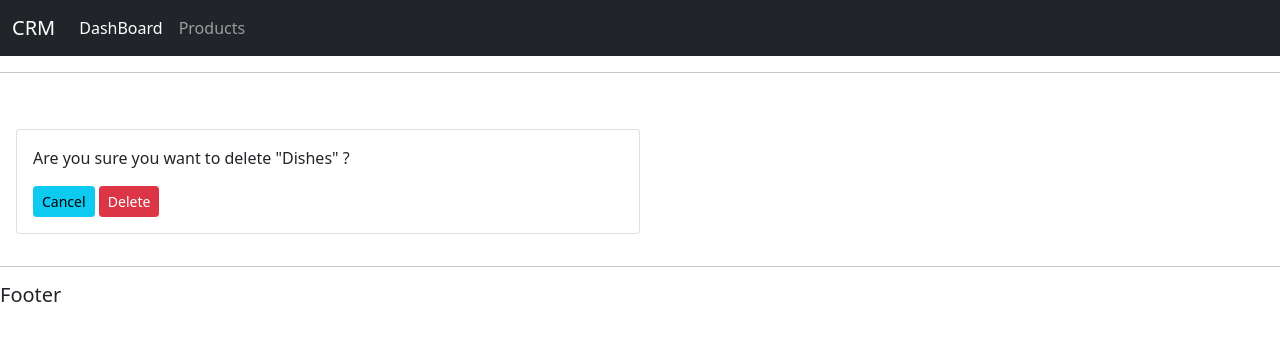
After one commit to 0script/customer-management, a Django app: page /delete-order/2 in a window 1280 px wide. The commit adds this page. Shown: the top 341 px of the page. Run offline with Django 4.2, Linux system fonts and the light colour scheme; data comes from the database, SQL or seed files in the repository; both versions use the stored data as it was after the commit; some libraries are stand-ins or nearby versions; some web fonts are replaced.

Commit message:
CRUD order

```diff
--- a/crm/account/models.py
+++ b/crm/account/models.py
@@ -45,3 +45,6 @@ class Order(models.Model):
     product=models.ForeignKey(Product,null=True,on_delete=models.SET_NULL)
     date_created=models.DateTimeField(auto_now_add=True,null=True)
     status=models.CharField( max_length=50,choices=STATUS)
+
+    def __str__(self):
+        return self.product.name
--- a/crm/account/templates/account/customer.html
+++ b/crm/account/templates/account/customer.html
@@ -68,8 +68,8 @@
                             <td>{{order.product.category}}</td>
                             <td>{{order.date_created}}</td>
                             <td>{{order.status}}</td>
-                            <td><a class="btn btn-sm btn-info" href=""><i class="fa-solid fa-pen"></i></a></td>
-                            <td><a  class="btn btn-sm btn-danger" href=""><i class="fa-solid fa-trash-can"></i></a></td>
+                            <td><a class="btn btn-sm btn-info" href="{% url 'update-order' order.id %}"><i class="fa-solid fa-pen"></i></a></td>
+                            <td><a class="btn btn-sm btn-danger" href="{% url 'delete-order' order.id %}"><i class="fa-solid fa-trash-can"></i></a></td>
                         </tr>
                     {% endfor %}
                 </table>
--- a/crm/account/templates/account/dashboard.html
+++ b/crm/account/templates/account/dashboard.html
@@ -60,7 +60,7 @@
                             <td>{{order.date_created}}</td>
                             <td>{{order.status}}</td>
                             <td><a class="btn btn-sm btn-info" href="{% url 'update-order' order.id %}"><i class="fa-solid fa-pen"></i></a></td>
-                            <td><a class="btn btn-sm btn-danger" href="#"><i class="fa-solid fa-trash-can"></i></a></td>
+                            <td><a class="btn btn-sm btn-danger" href="{% url 'delete-order' order.id %}"><i class="fa-solid fa-trash-can"></i></a></td>
                         </tr>
                     {% endfor %}
                 </table>
--- /dev/null
+++ b/crm/account/templates/account/delete-order.html
@@ -0,0 +1,19 @@
+{% extends 'account/main.html' %}
+
+{% block content %}
+
+    <br/>
+    <div class="col-md-6">
+        <div class="card  card-body">
+
+            <p>Are you sure you want to delete "{{item}}" ?</p>
+
+            <form action="{% url 'delete-order' item.id %}" method='POST'> {% csrf_token %}
+
+                <a class="btn btn-sm btn-info" href="{% url 'home' %}">Cancel</a>
+                <input class="btn btn-sm btn-danger" type='submit' name='Confirm' value='Delete'/>
+            </form>
+        </div>
+    </div>
+
+{% endblock  %}
--- a/crm/account/urls.py
+++ b/crm/account/urls.py
@@ -20,6 +20,7 @@ from .views import (
     customer,
     create_order,
     update_order,
+    delete_order,
     )
 
 urlpatterns = [
@@ -28,5 +29,6 @@ urlpatterns = [
     path('customer/<int:pk>', customer,name='customer'),
     path('create-order/',create_order,name='create-order'),
     path('update-order/<int:pk>',update_order,name='update-order'),
+    path('delete-order/<int:pk>',delete_order,name='delete-order'),
 
 ]
--- a/crm/account/views.py
+++ b/crm/account/views.py
@@ -96,3 +96,19 @@ def update_order(request,pk):
     }
 
     return render(request, template_name,context=context)
+
+def delete_order(request,pk):
+    template_name='account/delete-order.html'
+
+    order=Order.objects.get(id=pk)
+
+    if request.method=='POST':
+        order.delete()
+        return redirect('/')
+
+
+    context={
+        'item':order
+    }
+
+    return render(request, template_name,context=context)
```
Also changed, not shown: crm/account/templates/account/order-form.html (+12 -4 lines), crm/db.sqlite3.
